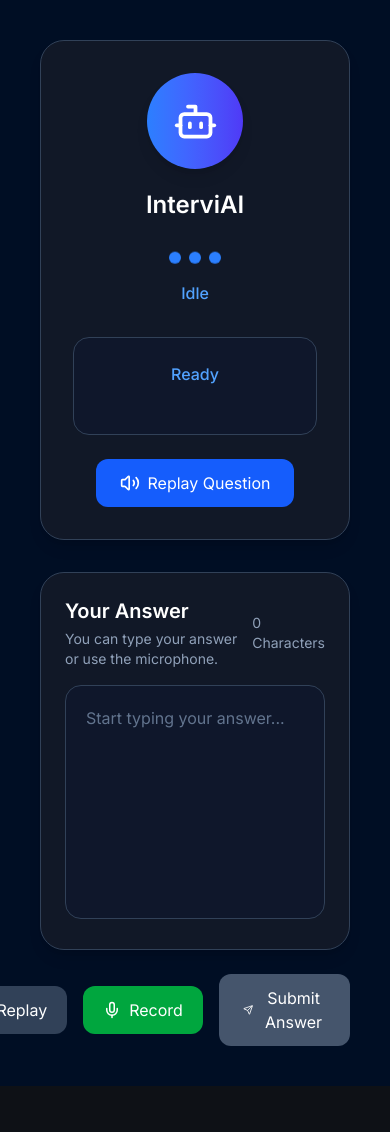
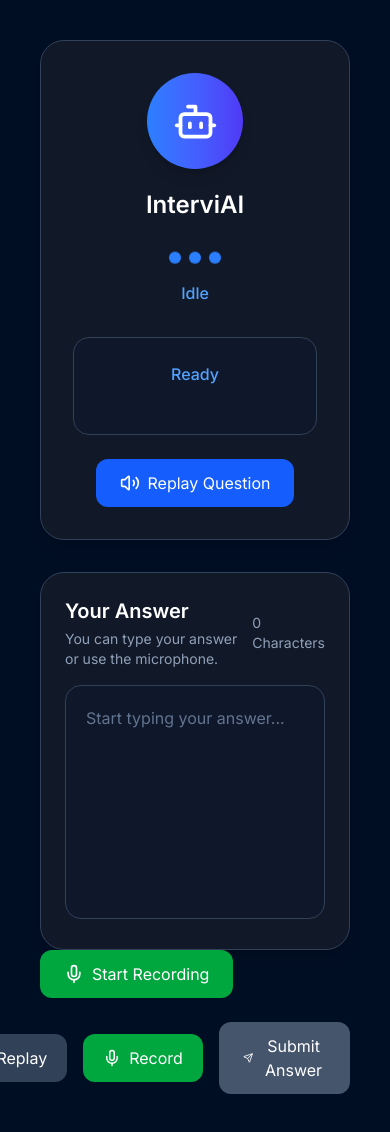
Before and after one commit to arvind6206/InterviAI, a React (Vite) app in the folder client/: page /interview in a window 390 px wide. Before the commit the page ends 1086 px from the top, so only its background shows below. Built offline with nearby package versions, Linux system fonts and the light colour scheme; no server answers.

Commit message:
microphone

```diff
--- /dev/null
+++ b/client/src/components/interview/MicroPhone.jsx
@@ -0,0 +1,25 @@
+import { Mic, MicOff } from "lucide-react";
+
+function Microphone({
+  isListening,
+  startListening,
+  stopListening,
+}) {
+  return (
+    <button
+      onClick={isListening ? stopListening : startListening}
+      className={`flex items-center gap-2 px-6 py-3 rounded-xl text-white transition
+      ${
+        isListening
+          ? "bg-red-600 hover:bg-red-700"
+          : "bg-green-600 hover:bg-green-700"
+      }`}
+    >
+      {isListening ? <MicOff size={20} /> : <Mic size={20} />}
+
+      {isListening ? "Stop Recording" : "Start Recording"}
+    </button>
+  );
+}
+
+export default Microphone;
--- a/client/src/pages/Interview.jsx
+++ b/client/src/pages/Interview.jsx
@@ -1,4 +1,4 @@
-import { useEffect, useState } from "react";
+import { useEffect, useRef, useState } from "react";
 import VoiceAssistant from "../components/interview/VoiceAssistant";
 import api from "../api/axios.js";
 import { speak } from "../utils/speak.js";
@@ -6,6 +6,7 @@ import Transcript from "../components/interview/Transcript.jsx";
 import Controls from "../components/interview/Controls.jsx";
 import FeedbackCard from "../components/interview/FeedbackCard.jsx";
 import toast from "react-hot-toast";
+import Microphone from "../components/interview/MicroPhone.jsx";
 
 function Interview() {
   const [status, setStatus] = useState("idle");
@@ -14,7 +15,60 @@ function Interview() {
   const [loading, setLoading] = useState(true);
   const [answer, setAnswer] = useState("");
   const [submitting, setSubmitting] = useState(false);
-  const [feedback, setFeedback] = useState(null)
+  const [feedback, setFeedback] = useState(null);
+  const [isListening, setIsListening] = useState(false);
+
+  const recognitionRef = useRef(null);
+
+  useEffect(() => {
+    const SpeechRecognition =
+      window.SpeechRecognition || window.webkitSpeechRecognition;
+
+    if (!SpeechRecognition) {
+      alert("Speech Recognition is not supported in this browser.");
+      return;
+    }
+
+    const recognition = new SpeechRecognition();
+
+    recognition.lang = "en-US";
+
+    recognition.continuous = true;
+
+    recognition.interimResults = true;
+
+    recognition.onstart = () => {
+      setIsListening(true);
+    };
+
+    recognition.onend = () => {
+      setIsListening(false);
+    };
+
+    recognition.onresult = (event) => {
+      let transcript = "";
+
+      for (let i = 0; i < event.results.length; i++) {
+        transcript += event.results[i][0].transcript;
+      }
+
+      setAnswer(transcript);
+    };
+
+    recognitionRef.current = recognition;
+  }, []);
+
+  function startListening() {
+    if (!recognitionRef.current) return;
+
+    recognitionRef.current.start();
+  }
+
+  function stopListening() {
+    if (!recognitionRef.current) return;
+
+    recognitionRef.current.stop();
+  }
 
   useEffect(() => {
     if (!question) {
@@ -56,9 +110,9 @@ function Interview() {
       );
 
       setFeedback({
-  score: response.data.score,
-  feedback: response.data.feedback,
-});
+        score: response.data.score,
+        feedback: response.data.feedback,
+      });
 
       console.log(response.data);
 
@@ -119,6 +173,12 @@ function Interview() {
           disabled={status === "speaking"}
         />
 
+        <Microphone
+          isListening={isListening}
+          startListening={startListening}
+          stopListening={stopListening}
+        />
+
         <Controls
           answer={answer}
           loading={submitting}
```
